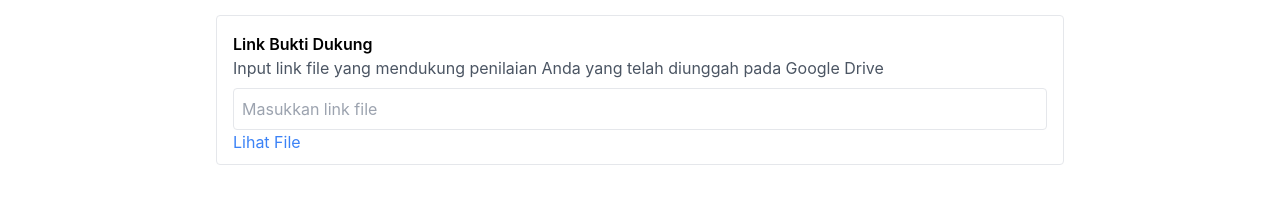
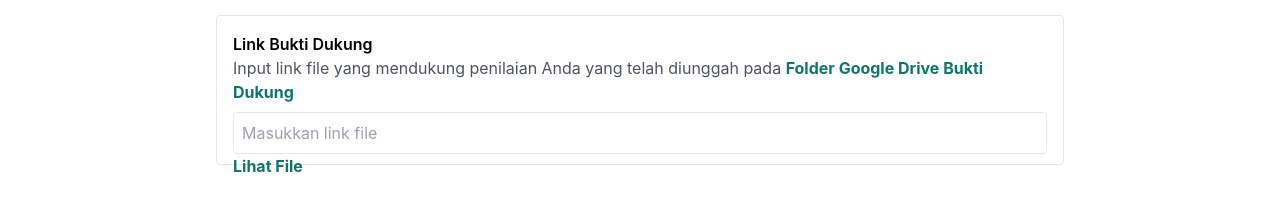
Before and after one commit to pujisubarkah/penilaian_statistik, a React (Create React App) app: page /Questionnaire in a window 1280 px wide. Shown: the part 652-854 px from the top of the page. Built offline with nearby package versions, Linux system fonts and the light colour scheme; no server answers; the database is empty.

Commit message:
Update Questionnaire.js

```diff
--- a/src/pages/Questionnaire.js
+++ b/src/pages/Questionnaire.js
@@ -287,7 +287,7 @@ const handleLightbulbClick = () => {
       <div>
       <div className="border rounded mb-4 p-4" style={{height: '150px'}}>
         <h3 className="font-semibold"> Link Bukti Dukung</h3>
-        <p className="text-gray-600"> Input link file yang mendukung penilaian Anda yang telah diunggah pada Google Drive</p>
+        <p className="text-gray-600"> Input link file yang mendukung penilaian Anda yang telah diunggah pada <b><a className="text-teal-700" href="https://drive.google.com/drive/folders/1SjE5izKM6QQsax9tIL6QhaiM-oEM8O9Q?usp=drive_link" target="_blank">Folder Google Drive Bukti Dukung</a></b></p>
         <input
             type="text"
             className="border rounded w-full p-2 mt-2"
@@ -295,7 +295,7 @@ const handleLightbulbClick = () => {
             value={fileUrl}
             onChange={(e) => handleFileUrl(e.target.value)}
           />
-        <a href={fileUrl} target="_blank" rel="noreferrer" className="text-blue-500 hover:underline">Lihat File</a>
+        <a href={fileUrl} target="_blank" rel="noreferrer" className="text-teal-700 hover:underline"><b>Lihat File</b></a>
       </div>
       {/* Komponen lainnya
       <FileUploader indikatorId={QUESTION_IDS[currentPage - 1]} setFileUrl={url => {
```
